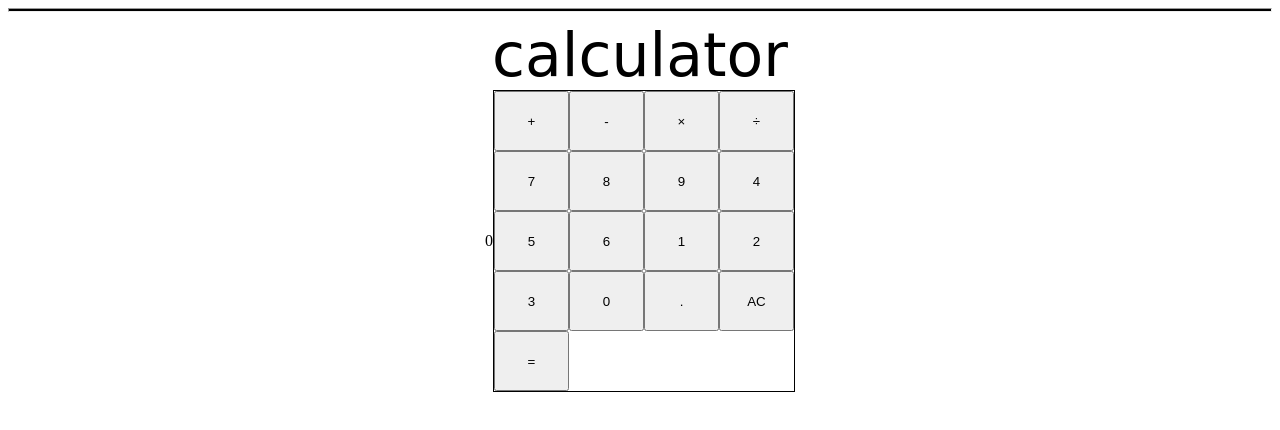
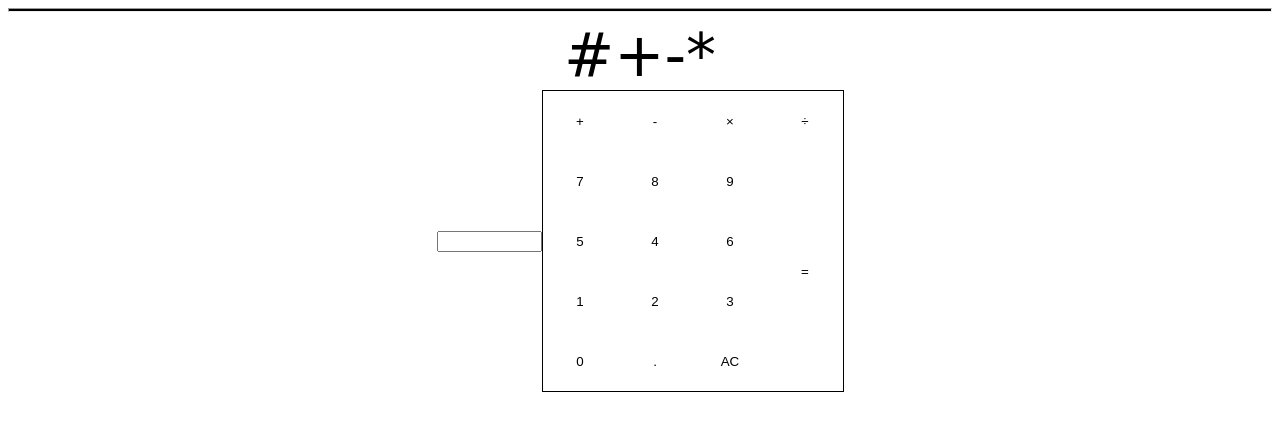
Before and after one commit to cora-type/calculator, a plain HTML site: page index.html in a window 1280 px wide. Both pictures are taken after a click on the button "AC". Drawn offline with nearby package versions, Linux system fonts and the light colour scheme; a web font is replaced by a local one.

Commit message:
simplified base fuctions, replaced display with inputtext field

```diff
--- a/index.html
+++ b/index.html
@@ -11,35 +11,63 @@
       href="https://cdnjs.cloudflare.com/ajax/libs/animate.css/4.1.1/animate.min.css"
     />
     <link rel="stylesheet" href="styles.css" />
+    <link rel="preconnect" href="https://fonts.googleapis.com" />
+    <link rel="preconnect" href="https://fonts.gstatic.com" crossorigin />
+    <link
+      href="https://fonts.googleapis.com/css2?family=Jost:ital,wght@0,100;0,200;0,300;0,400;0,500;0,600;0,700;0,800;0,900;1,100;1,200;1,300;1,400;1,500;1,600;1,700;1,800;1,900&display=swap"
+      rel="stylesheet"
+    />
   </head>
   <body>
     <hr />
-    <div class="header">calculator</div>
+    <div class="header">#+-*</div>
     <div class="main">
-      <div id="displayVal"></div>
+      <input
+        type="text"
+        id="name"
+        name="name"
+        required
+        minlength="4"
+        maxlength="8"
+        size="10"
+      />
       <div id="calculatorContainer">
         <button type="button" class="operator" value="+">+</button>
         <button type="button" class="operator" value="-">-</button>
         <button type="button" class="operator" value="*">&times;</button>
         <button type="button" class="operator" value="/">&divide;</button>
 
-        <button type="button" value="7">7</button>
-        <button type="button" value="8">8</button>
-        <button type="button" value="9">9</button>
+        <button type="button" class="number" value="7">7</button>
+        <button type="button" class="number" value="8">8</button>
+        <button type="button" class="number" value="9">9</button>
 
-        <button type="button" value="4">4</button>
-        <button type="button" value="5">5</button>
-        <button type="button" value="6">6</button>
+        <button type="button" class="number" value="5">5</button>
+        <button type="button" class="number" value="4">4</button>
+        <button type="button" class="number" value="6">6</button>
 
-        <button type="button" value="1">1</button>
-        <button type="button" value="2">2</button>
-        <button type="button" value="3">3</button>
+        <button type="button" class="number" value="1">1</button>
+        <button type="button" class="number" value="2">2</button>
+        <button type="button" class="number" value="3">3</button>
 
-        <button type="button" value="0">0</button>
+        <button type="button" class="number" value="0">0</button>
         <button type="button" class="decimal" value=".">.</button>
-        <button type="button" class="all-clear" value="all-clear">AC</button>
+        <button
+          onclick="wipe()"
+          type="button"
+          class="all-clear"
+          value="all-clear"
+        >
+          AC
+        </button>
 
-        <button type="button" class="equal-sign" value="=">=</button>
+        <button
+          onclick="opera(stored, screenValue, operand)"
+          type="button"
+          class="equal-sign"
+          value="="
+        >
+          =
+        </button>
       </div>
     </div>
   </body>
--- a/script.js
+++ b/script.js
@@ -1,2 +1,73 @@
-let displayValue = 0;
-document.getElementById("displayVal").innerHTML = displayValue;
+let screenValue = "";
+
+const input = document.getElementById("name"); //text box/display element
+
+// updates value if user manually inputs
+input.addEventListener("input", function () {
+  screenValue = input.value;
+});
+
+let stored = ""; //store number
+let operand = ""; // store operator
+
+let numbers = document.querySelectorAll(".number"); // get all number elements
+let operators = document.querySelectorAll(".operator"); // get all operator elements
+
+let add = (x, y) => {
+  return x + y;
+};
+
+let subtract = (x, y) => {
+  return x - y;
+};
+
+let multiply = (x, y) => {
+  return x * y;
+};
+
+let divide = (x, y) => {
+  return x / y;
+};
+
+// updates value if user presses on screen button
+for (var i = 0; i < numbers.length; i++) {
+  numbers[i].addEventListener("click", function () {
+    input.value += this.value;
+    screenValue = input.value;
+  });
+}
+
+for (var i = 0; i < operators.length; i++) {
+  operators[i].addEventListener("click", function () {
+    if ((operators[i] = "+")) {
+      stored = screenValue;
+      operand = this.value;
+      screenValue = "";
+      input.value = "";
+    }
+  });
+}
+
+let opera = (storedNumber, currentNumber, op) => {
+  let storedInt = parseInt(storedNumber);
+  let currentInt = parseInt(currentNumber);
+
+  if (op == "+") {
+    input.value = add(storedInt, currentInt);
+    stored = input.value;
+    operand = "";
+  } else if (op == "-") {
+    input.value = subtract(storedInt, currentInt);
+  } else if (op == "*") {
+    input.value = multiply(storedInt, currentInt);
+  } else if (op == "/") {
+    input.value = divide(storedInt, currentInt);
+  }
+};
+
+let wipe = () => {
+  stored = "";
+  operand = "";
+  screenValue = "";
+  input.value = "";
+};
--- a/styles.css
+++ b/styles.css
@@ -24,9 +24,19 @@ hr {
 
 .main {
   display: flex;
+  flex-wrap: wrap;
   align-items: center;
   justify-content: center;
 }
+
+/* #display {
+  font-family: "Jost", sans-serif;
+  font-size: 400px;
+} */
+/*
+#name {
+  direction: rtl;
+} */
 
 #calculatorContainer {
   display: grid;
@@ -34,4 +44,22 @@ hr {
   width: 300px;
   height: 300px;
   border: 1px solid black;
+  background-color: black;
+  gap: 0px;
 }
+
+#calculatorContainer > button {
+  background-color: white;
+  border: 0px;
+  cursor: pointer;
+}
+
+.equal-sign {
+  height: 100%;
+  grid-row: 2 / 6;
+  grid-column: 4 / 5;
+}
+
+#calculatorContainer:hover {
+  gap: 1px;
+}
```
Also changed, not shown: 1 other file.
